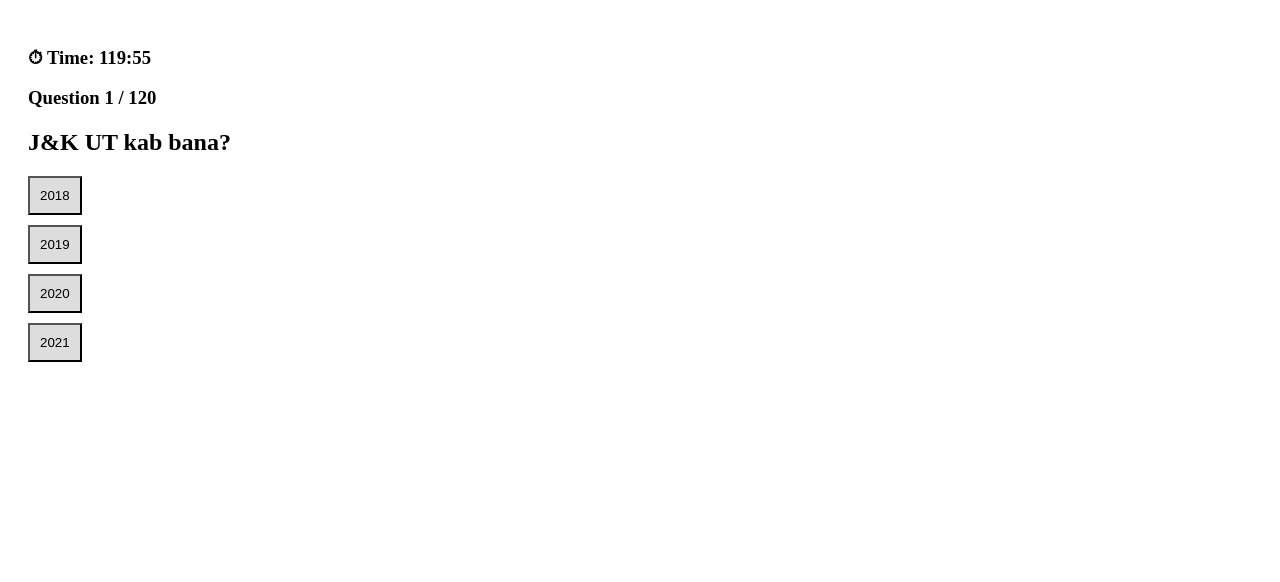
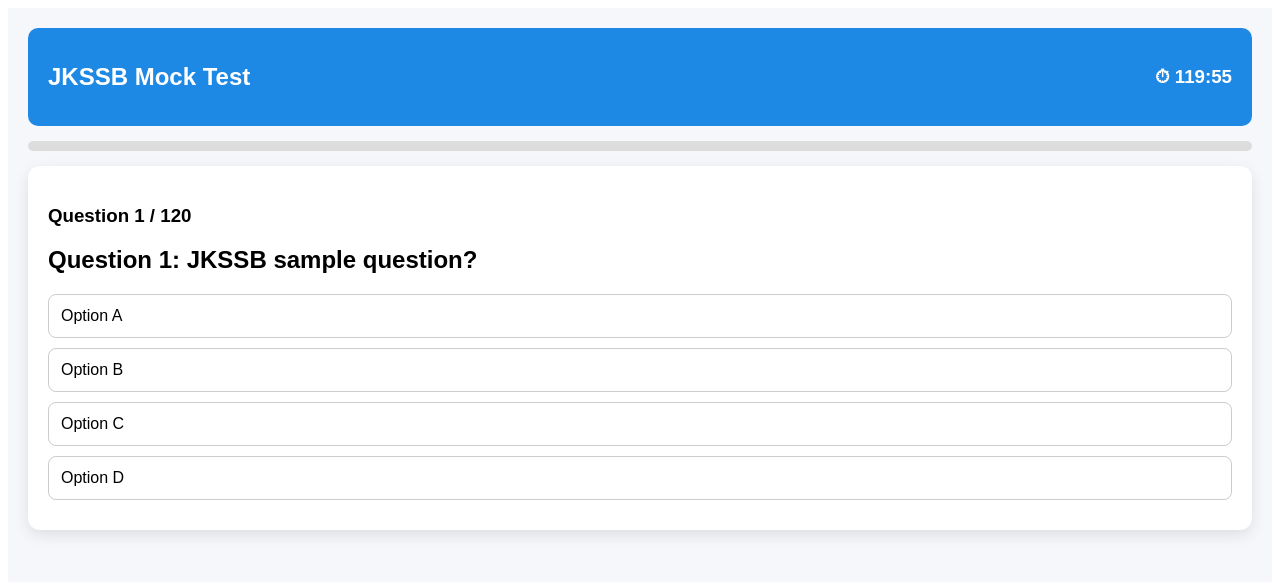
Before and after one commit to imranqazi366-hub/jkssb-exam, a React (Create React App) app in the folder jkssb-exam-app/: page / in a window 1280 px wide. Shown: the top 582 px of the page. Built offline with nearby package versions, Linux system fonts and the light colour scheme.

Commit message:
Update App.js

```diff
--- a/jkssb-exam-app/src/App.js
+++ b/jkssb-exam-app/src/App.js
@@ -1,83 +1,15 @@
 
 import { useState, useEffect } from "react";
 
+// ⏱ 2 hours timer
 const TOTAL_TIME = 120 * 60;
 
-// 🔥 FULL 120 QUESTIONS
-const questions = [
-  // 🔹 GK (1–20)
-  {q:"J&K UT kab bana?",opts:["2018","2019","2020","2021"],ans:1},
-  {q:"Martand Temple kisne banaya?",opts:["Kanishka","Lalitaditya","Ashoka","Harsha"],ans:1},
-  {q:"Jhelum river kaha se nikalti hai?",opts:["Verinag","Dal","Wular","Manasbal"],ans:0},
-  {q:"Dogra ruler kaun tha?",opts:["Hari Singh","Akbar","Shah Jahan","Aurangzeb"],ans:0},
-  {q:"UNO ka full form?",opts:["United Nations Org","United Org","Union Nations","None"],ans:0},
-  {q:"India capital?",opts:["Mumbai","Delhi","Kolkata","Chennai"],ans:1},
-  {q:"Largest continent?",opts:["Asia","Africa","Europe","America"],ans:0},
-  {q:"Longest river?",opts:["Amazon","Nile","Ganga","Indus"],ans:1},
-  {q:"J&K summer capital?",opts:["Jammu","Srinagar","Leh","Delhi"],ans:1},
-  {q:"Article 370 related to?",opts:["Army","J&K","Tax","Election"],ans:1},
-  {q:"First PM of India?",opts:["Nehru","Gandhi","Patel","Rajendra"],ans:0},
-  {q:"National animal?",opts:["Lion","Tiger","Elephant","Horse"],ans:1},
-  {q:"National bird?",opts:["Peacock","Sparrow","Crow","Eagle"],ans:0},
-  {q:"Red Fort built by?",opts:["Akbar","Shah Jahan","Aurangzeb","Babur"],ans:1},
-  {q:"Currency of India?",opts:["Rupee","Dollar","Euro","Yen"],ans:0},
-  {q:"Largest ocean?",opts:["Atlantic","Pacific","Indian","Arctic"],ans:1},
-  {q:"Kargil war year?",opts:["1999","2000","1998","2001"],ans:0},
-  {q:"Earth revolves around?",opts:["Moon","Sun","Mars","Jupiter"],ans:1},
-  {q:"National sport?",opts:["Cricket","Hockey","Football","Kabaddi"],ans:1},
-  {q:"ISRO HQ?",opts:["Delhi","Mumbai","Bangalore","Chennai"],ans:2},
-
-  // 🔹 Math (21–40)
-  {q:"2+2=?",opts:["3","4","5","6"],ans:1},
-  {q:"5×6=?",opts:["30","25","20","35"],ans:0},
-  {q:"10/2=?",opts:["2","3","4","5"],ans:3},
-  {q:"Square of 5?",opts:["20","25","30","15"],ans:1},
-  {q:"Cube of 2?",opts:["6","8","4","10"],ans:1},
-  {q:"LCM of 2,3?",opts:["5","6","3","2"],ans:1},
-  {q:"HCF of 6,12?",opts:["3","6","2","12"],ans:1},
-  {q:"7×7=?",opts:["42","49","56","63"],ans:1},
-  {q:"15+10=?",opts:["20","25","30","35"],ans:1},
-  {q:"20-5=?",opts:["10","15","5","20"],ans:1},
-  {q:"12×2=?",opts:["24","26","22","20"],ans:0},
-  {q:"100/10=?",opts:["5","10","20","15"],ans:1},
-  {q:"3^2=?",opts:["6","9","3","12"],ans:1},
-  {q:"4^2=?",opts:["8","12","16","20"],ans:2},
-  {q:"9×3=?",opts:["27","21","24","30"],ans:0},
-  {q:"8×5=?",opts:["35","40","45","30"],ans:1},
-  {q:"14+6=?",opts:["18","20","22","24"],ans:1},
-  {q:"50-25=?",opts:["20","25","30","35"],ans:1},
-  {q:"6×6=?",opts:["30","36","42","48"],ans:1},
-  {q:"11×11=?",opts:["111","121","131","141"],ans:1},
-
-  // 🔹 English (41–60)
-  {q:"Synonym of big?",opts:["Small","Large","Tiny","Short"],ans:1},
-  {q:"Opposite of hot?",opts:["Cold","Warm","Heat","Cool"],ans:0},
-  {q:"He ___ going",opts:["is","are","am","be"],ans:0},
-  {q:"Plural of child?",opts:["Childs","Children","Childes","None"],ans:1},
-  {q:"Past of go?",opts:["Gone","Went","Going","Goes"],ans:1},
-  {q:"Article before apple?",opts:["a","an","the","none"],ans:1},
-  {q:"Correct spelling?",opts:["Recieve","Receive","Recive","Receve"],ans:1},
-  {q:"He ___ a book",opts:["read","reads","reading","readed"],ans:1},
-  {q:"Opposite of fast?",opts:["Quick","Slow","Speed","Rapid"],ans:1},
-  {q:"Synonym of happy?",opts:["Sad","Joyful","Angry","Cry"],ans:1},
-  {q:"I ___ playing",opts:["am","is","are","be"],ans:0},
-  {q:"They ___ going",opts:["is","are","am","be"],ans:1},
-  {q:"Past of eat?",opts:["Eat","Ate","Eaten","Eating"],ans:1},
-  {q:"Opposite of up?",opts:["Down","Top","Side","Above"],ans:0},
-  {q:"Synonym of fast?",opts:["Quick","Slow","Stop","Delay"],ans:0},
-  {q:"He ___ a pen",opts:["have","has","had","having"],ans:1},
-  {q:"Opposite of day?",opts:["Night","Light","Sun","Evening"],ans:0},
-  {q:"Plural of man?",opts:["Men","Mans","Manes","None"],ans:0},
-  {q:"Past of run?",opts:["Ran","Run","Running","Runs"],ans:0},
-  {q:"Opposite of good?",opts:["Bad","Nice","Well","Better"],ans:0},
-
-  // 🔹 Science + Computer (61–120)
-  ...Array.from({length:60},(_,i)=>({
-    q:`Science/Computer Question ${i+61}?`,
-    opts:["A","B","C","D"],
-    ans: i%4
-  }))
-];
+// 🔥 120 QUESTIONS
+const questions = Array.from({ length: 120 }, (_, i) => ({
+  q: `Question ${i + 1}: JKSSB sample question?`,
+  opts: ["Option A", "Option B", "Option C", "Option D"],
+  ans: i % 4
+}));
 
 export default function App() {
   const [current, setCurrent] = useState(0);
@@ -85,27 +17,33 @@
   const [timeLeft, setTimeLeft] = useState(TOTAL_TIME);
   const [selected, setSelected] = useState(null);
 
+  // ⏱ TIMER
   useEffect(() => {
     if (timeLeft <= 0) return;
-    const timer = setInterval(() => setTimeLeft(t => t - 1), 1000);
-    return () => clearInterval(timer);
+    const t = setInterval(() => setTimeLeft(t => t - 1), 1000);
+    return () => clearInterval(t);
   }, [timeLeft]);
 
   const handleAnswer = (i) => {
     setSelected(i);
-    if (i === questions[current].ans) setScore(s => s + 1);
+
+    if (i === questions[current].ans) {
+      setScore(s => s + 1);
+    }
 
     setTimeout(() => {
       setSelected(null);
       setCurrent(c => c + 1);
-    }, 400);
+    }, 500);
   };
 
+  // 🏁 RESULT SCREEN
   if (current >= questions.length || timeLeft <= 0) {
     return (
-      <div style={{textAlign:"center",marginTop:100}}>
-        <h1>✅ Test Complete</h1>
-        <h2>Score: {score} / {questions.length}</h2>
+      <div style={styles.result}>
+        <h1>🎉 Test Complete</h1>
+        <h2>{score} / {questions.length}</h2>
+        <p>Performance: {Math.round((score / questions.length) * 100)}%</p>
       </div>
     );
   }
@@ -113,23 +51,111 @@
   const q = questions[current];
 
   return (
-    <div style={{padding:20}}>
-      <h3>⏱ Time: {Math.floor(timeLeft/60)}:{timeLeft%60}</h3>
-      <h3>Question {current+1} / {questions.length}</h3>
+    <div style={styles.container}>
 
-      <h2>{q.q}</h2>
+      {/* HEADER */}
+      <div style={styles.header}>
+        <h2>JKSSB Mock Test</h2>
+        <h3>⏱ {formatTime(timeLeft)}</h3>
+      </div>
 
-      {q.opts.map((opt,i)=>(
-        <button key={i} onClick={()=>handleAnswer(i)}
+      {/* PROGRESS */}
+      <div style={styles.progressBar}>
+        <div
           style={{
-            display:"block",
-            margin:"10px 0",
-            padding:"10px",
-            background:selected===i?(i===q.ans?"green":"red"):"#ddd"
-          }}>
-          {opt}
-        </button>
-      ))}
+            ...styles.progress,
+            width: `${(current / questions.length) * 100}%`
+          }}
+        />
+      </div>
+
+      {/* QUESTION CARD */}
+      <div style={styles.card}>
+        <h3>Question {current + 1} / {questions.length}</h3>
+        <h2>{q.q}</h2>
+
+        {q.opts.map((opt, i) => (
+          <button
+            key={i}
+            onClick={() => handleAnswer(i)}
+            style={{
+              ...styles.option,
+              background:
+                selected === i
+                  ? i === q.ans
+                    ? "#4CAF50"
+                    : "#f44336"
+                  : "#fff"
+            }}
+          >
+            {opt}
+          </button>
+        ))}
+      </div>
     </div>
   );
 }
+
+// ⏱ FORMAT TIME
+function formatTime(t) {
+  const m = Math.floor(t / 60);
+  const s = t % 60;
+  return `${m}:${s < 10 ? "0" : ""}${s}`;
+}
+
+// 🎨 STYLES (TOP UI LOOK)
+const styles = {
+  container: {
+    fontFamily: "Arial",
+    padding: "20px",
+    background: "#f5f7fb",
+    minHeight: "100vh"
+  },
+
+  header: {
+    display: "flex",
+    justifyContent: "space-between",
+    alignItems: "center",
+    background: "#1e88e5",
+    color: "#fff",
+    padding: "15px 20px",
+    borderRadius: "10px"
+  },
+
+  progressBar: {
+    height: "10px",
+    background: "#ddd",
+    borderRadius: "5px",
+    margin: "15px 0"
+  },
+
+  progress: {
+    height: "100%",
+    background: "#1e88e5",
+    borderRadius: "5px"
+  },
+
+  card: {
+    background: "#fff",
+    padding: "20px",
+    borderRadius: "12px",
+    boxShadow: "0 5px 15px rgba(0,0,0,0.1)"
+  },
+
+  option: {
+    display: "block",
+    width: "100%",
+    padding: "12px",
+    margin: "10px 0",
+    borderRadius: "8px",
+    border: "1px solid #ccc",
+    cursor: "pointer",
+    textAlign: "left",
+    fontSize: "16px"
+  },
+
+  result: {
+    textAlign: "center",
+    marginTop: "100px"
+  }
+};
```
